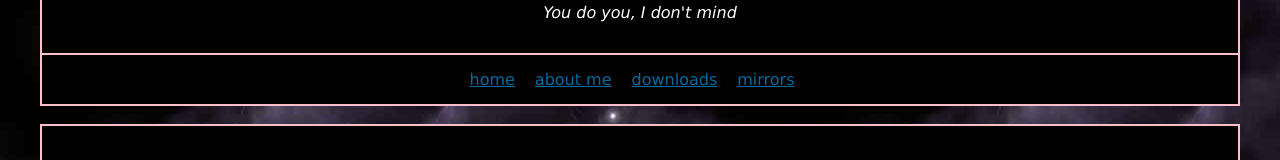
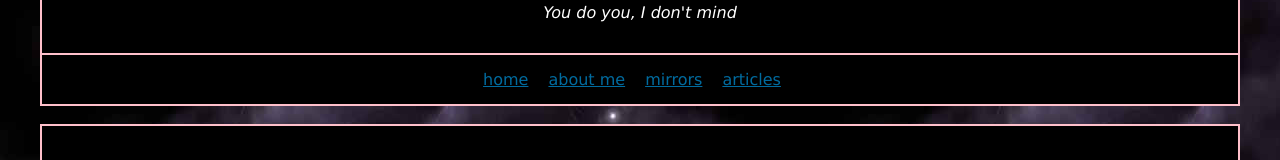
Before and after one commit to itZzenXX/itzzen, a plain HTML site: page link/index.html in a window 1280 px wide. Shown: the part 214-374 px from the top of the page. Drawn offline with Linux system fonts and the light colour scheme.

Commit message:
Update index.html

```diff
--- a/link/index.html
+++ b/link/index.html
@@ -14,8 +14,8 @@
 	<div class="headertext">
 		<a href="/">home</a>&ensp;&ensp;
 		<a href="/aboutme">about me</a>&ensp;&ensp;
-		<a href="/downloads">downloads</a>&ensp;&ensp;
 		<a href="/mirrors">mirrors</a>&ensp;&ensp;
+		<a href="/articles">articles</a>&ensp;&ensp;
 	</div>
 <br>
 	<div class="content2">
```
